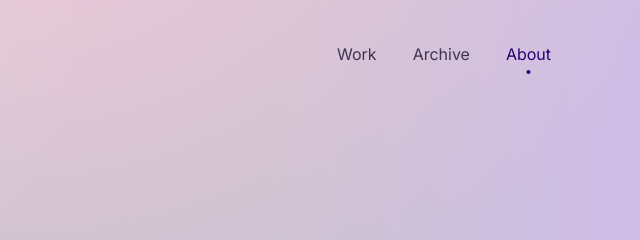
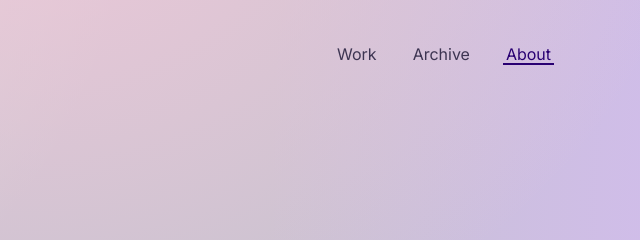
Before and after one commit to jkochferreira/jkochferreira.github.io, a plain HTML site: page about.html in a window 1280 px wide. Shown: the top 240 px of the page, 640-1280 px from the left. Drawn offline with nearby package versions, Linux system fonts and the light colour scheme.

Commit message:
Menu: dot replaced by a 2px ink line that slides between sections; softer 2px line on hover
Co-Authored-By: Claude Opus 5.5 <noreply@anthropic.com>

```diff
--- a/about.html
+++ b/about.html
@@ -74,30 +74,28 @@
     .nav__links a {
       padding: 0 3px;
       margin: 0 -3px;
-      background: linear-gradient(rgba(61, 53, 82, .6), rgba(61, 53, 82, .6)) no-repeat 0 100% / 0 1px;
+      background: linear-gradient(rgba(41, 0, 114, .3), rgba(41, 0, 114, .3)) no-repeat 0 100% / 0 2px;
       transition: background-size .3s ease, color .2s ease;
     }
-    /* Hover: a thin line draws in from the left. Selected: the link turns ink with a small dot under it */
+    /* Hover: a soft line draws in from the left. Selected: the link turns ink with a solid line under it */
     .nav__links { position: relative; }
-    .nav__links a { position: relative; }
-    .nav__links a:hover { background-size: 100% 1px; }
-    .nav__links a[aria-current="page"] { color: var(--ink); background-size: 0 1px; }
-    .nav__links a[aria-current="page"]::after,
-    .nav__dot {
-      content: "";
+    .nav__links a:hover { background-size: 100% 2px; }
+    .nav__links a[aria-current="page"] {
+      color: var(--ink);
+      background-image: linear-gradient(var(--ink), var(--ink));
+      background-size: 100% 2px;
+    }
+    /* With JavaScript one line slides from the previous section to the new one (assets/nav.js) */
+    .nav__links.has-line a[aria-current="page"] { background-size: 0 2px; }
+    .nav__line {
       position: absolute;
-      left: 50%;
-      bottom: -9px;
-      width: 4px;
-      height: 4px;
-      margin-left: -2px;
-      border-radius: 50%;
+      left: 0;
+      bottom: 0;
+      height: 2px;
       background: var(--ink);
+      pointer-events: none;
     }
-    /* With JavaScript one dot slides from the previous section to the new one (assets/nav.js) */
-    .nav__links.has-dot a::after { display: none; }
-    .nav__dot { left: 0; margin-left: -2px; pointer-events: none; }
-    .nav__dot.is-moving { transition: transform .5s cubic-bezier(.65, 0, .35, 1); }
+    .nav__line.is-moving { transition: transform .5s cubic-bezier(.65, 0, .35, 1), width .5s cubic-bezier(.65, 0, .35, 1); }
 
     /* Hero */
     .hero {
--- a/assets/nav.js
+++ b/assets/nav.js
@@ -1,5 +1,5 @@
-// Main menu: a small dot marks the current section. When you go to another section,
-// the dot slides there from the link you came from (remembered for the length of the visit).
+// Main menu: a line marks the current section. When you go to another section,
+// the line slides there from the link you came from (remembered for the length of the visit).
 (function () {
   var links = document.querySelector('.nav__links');
   if (!links) return;
@@ -19,13 +19,12 @@
   if (!current) return;
 
   var dot = document.createElement('span');
-  dot.className = 'nav__dot';
+  dot.className = 'nav__line';
   dot.setAttribute('aria-hidden', 'true');
   links.appendChild(dot);
-  links.classList.add('has-dot');
+  links.classList.add('has-line');
 
-  function centre(a) { return a.offsetLeft + a.offsetWidth / 2; }
-  function place(a) { dot.style.transform = 'translateX(' + centre(a) + 'px)'; }
+  function place(a) { dot.style.width = a.offsetWidth + 'px'; dot.style.transform = 'translateX(' + a.offsetLeft + 'px)'; }
 
   place(from >= 0 && items[from] && items[from] !== current ? items[from] : current);
   var reduce = window.matchMedia && matchMedia('(prefers-reduced-motion: reduce)').matches;
@@ -39,7 +38,7 @@
   }
   // Keep it under the link when the layout changes (fonts loading, resizing)
   function settle() { animating = false; dot.classList.remove('is-moving'); place(current); }
-  dot.addEventListener('transitionend', function () { animating = false; dot.classList.remove('is-moving'); });
+  dot.addEventListener('transitionend', function (e) { if (e.propertyName !== 'transform') return; animating = false; dot.classList.remove('is-moving'); });
   addEventListener('resize', settle);
   if (document.fonts && document.fonts.ready) document.fonts.ready.then(function () { if (!animating) place(current); });
 })();
```
Also changed, not shown: archive.html (+16 -18 lines), case-studies/adt-sosecure.html (+16 -18 lines), case-studies/fidel-loyalty-marketplace.html (+16 -18 lines), case-studies/monthly-to-annual.html (+16 -18 lines), index.html (+16 -18 lines).
